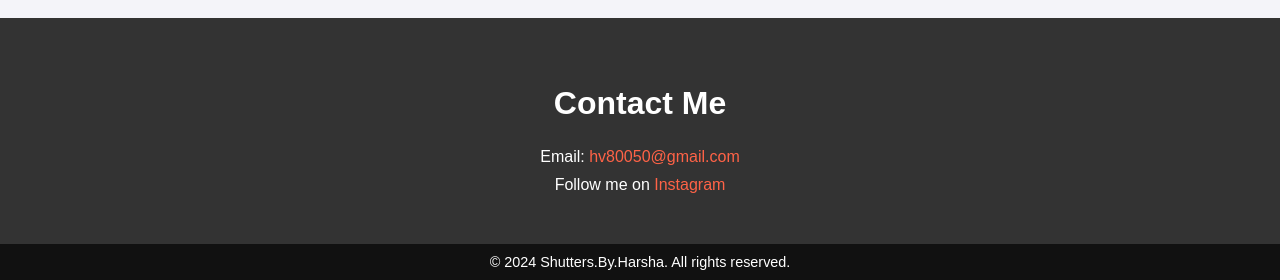
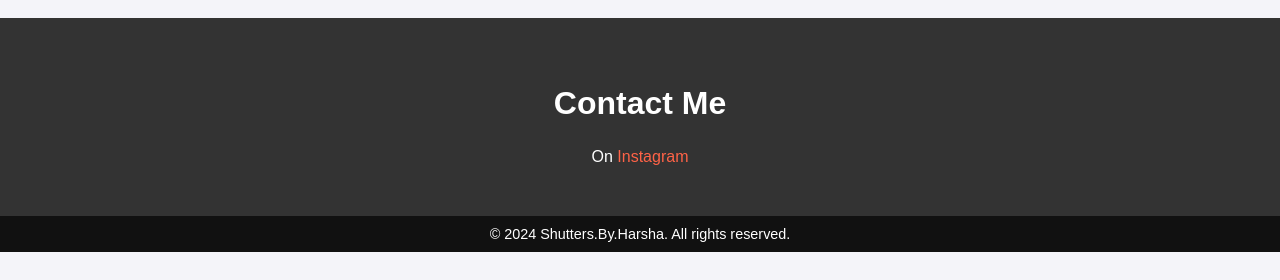
Before and after one commit to harshavardhan815/my.portfolio, a plain HTML site: page index.html in a window 1280 px wide. Shown: the part 1772-2052 px from the top of the page. After the commit the page ends 2024 px from the top, so only its background shows below. Drawn offline with Linux system fonts and the light colour scheme.

Commit message:
Add files via upload

```diff
--- a/index.html
+++ b/index.html
@@ -131,8 +131,7 @@
 
     <section class="contact">
         <h2>Contact Me</h2>
-        <p>Email: <a href="hv80050@gmailcom">hv80050@gmail.com</a></p>
-        <p>Follow me on <a href="https://www.instagram.com/shutters_by_harsha/profilecard/?igsh=NzUwOGN0aDV0em80">Instagram</a></p>
+        <p>On <a href="https://www.instagram.com/shutters_by_harsha/profilecard/?igsh=NzUwOGN0aDV0em80">Instagram</a></p>
     </section>
 
 
```
